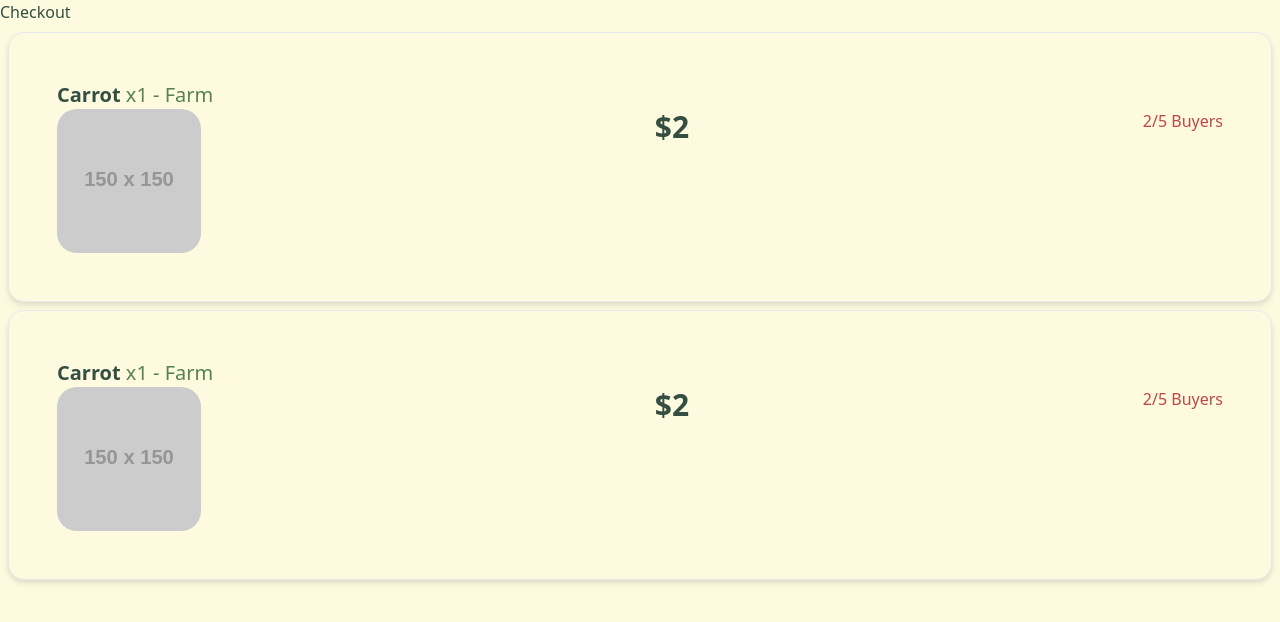
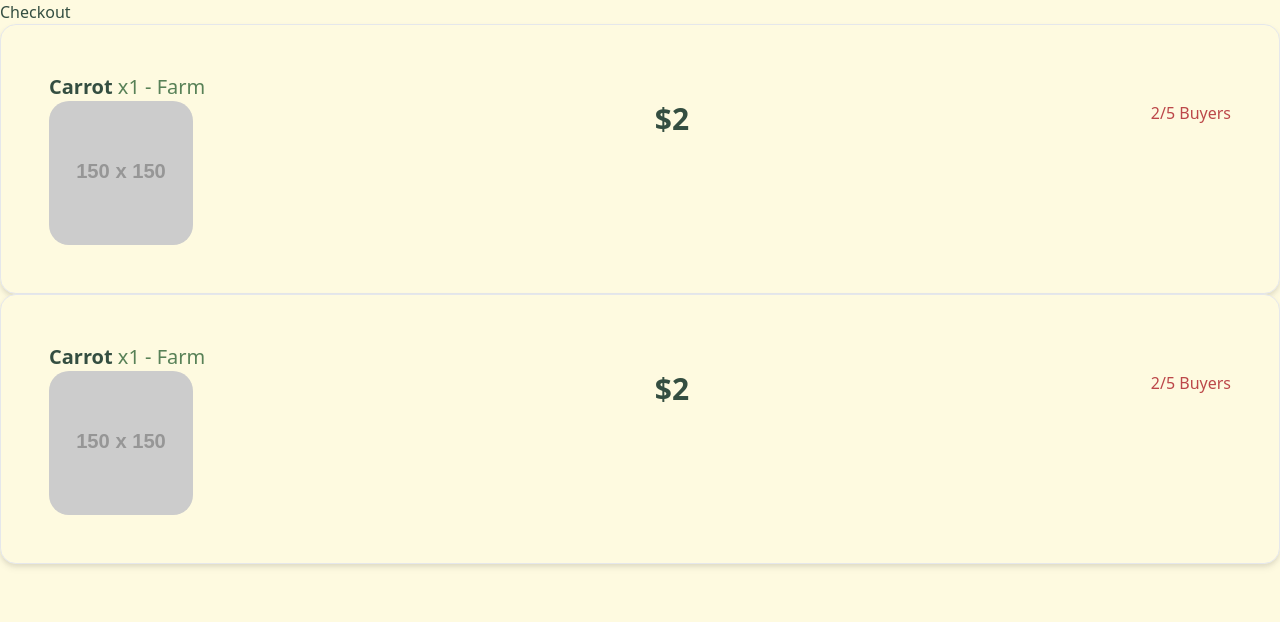
Before and after one commit to will-hou/basket, a React (Vite) app in the folder frontend/: page /checkout in a window 1280 px wide. Shown: the top 622 px of the page. Built offline with nearby package versions, Linux system fonts and the light colour scheme.

Commit message:
Check out card updated

```diff
--- a/frontend/src/components/CheckOutCard.jsx
+++ b/frontend/src/components/CheckOutCard.jsx
@@ -11,7 +11,7 @@ export default function CheckOutCard({
   console.log(itemName);
 
   return (
-    <div className="rounded-2xl border p-12 bg-background drop-shadow-md m-2">
+    <div className="rounded-2xl border p-12 bg-background drop-shadow-md">
       <p className="font-bold text-xl text-primary inline">{itemName}</p>
       <p className="text-xl text-secondary inline"> x{quantity}</p>
       <p className="text-xl text-secondary inline"> - {farmName} </p>
--- a/frontend/src/views/CheckoutView.jsx
+++ b/frontend/src/views/CheckoutView.jsx
@@ -1,4 +1,4 @@
-import CheckOutCard from "../components/checkOutCard";
+import CheckOutCard from "../components/CheckOutCard";
 
 export default function CheckoutView() {
   return (
```
